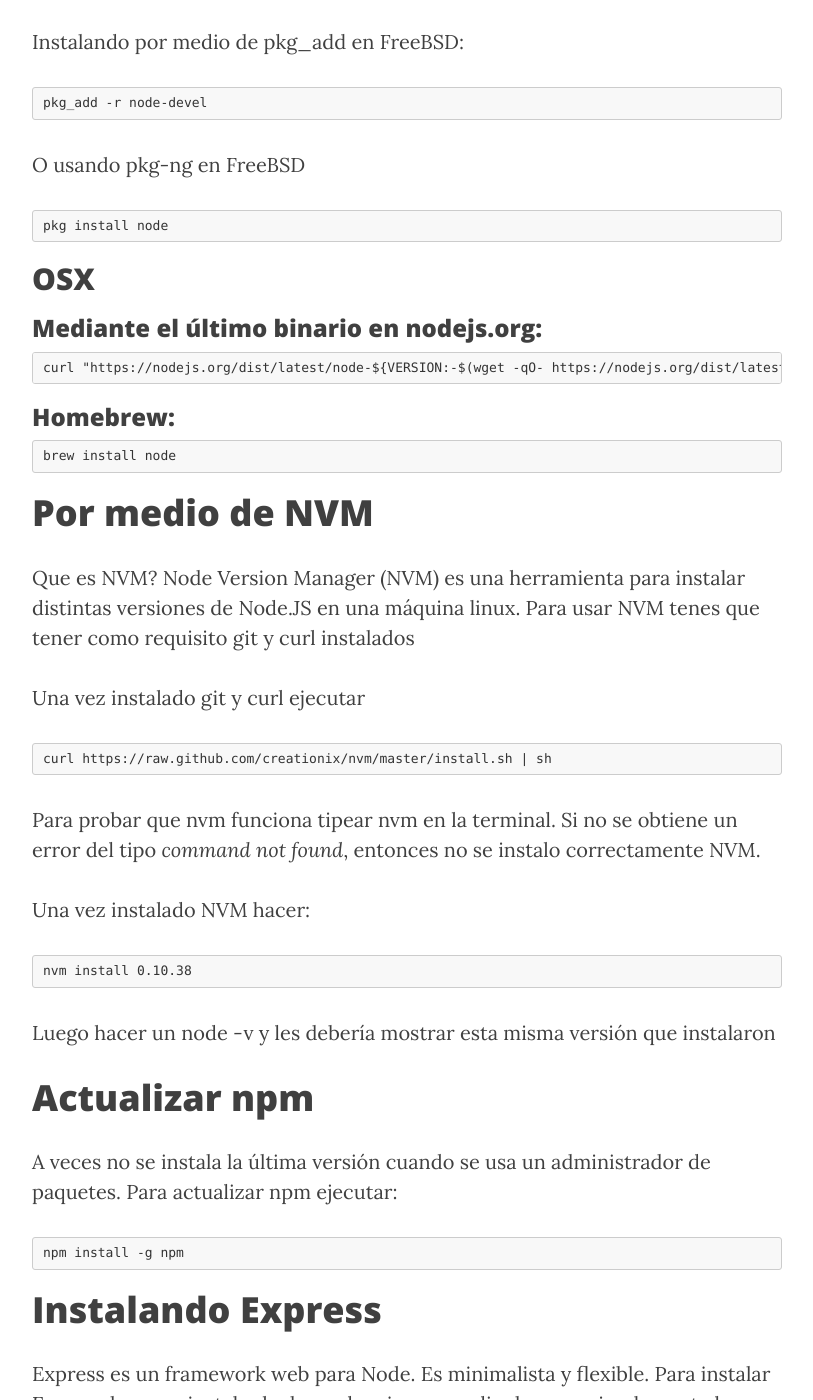
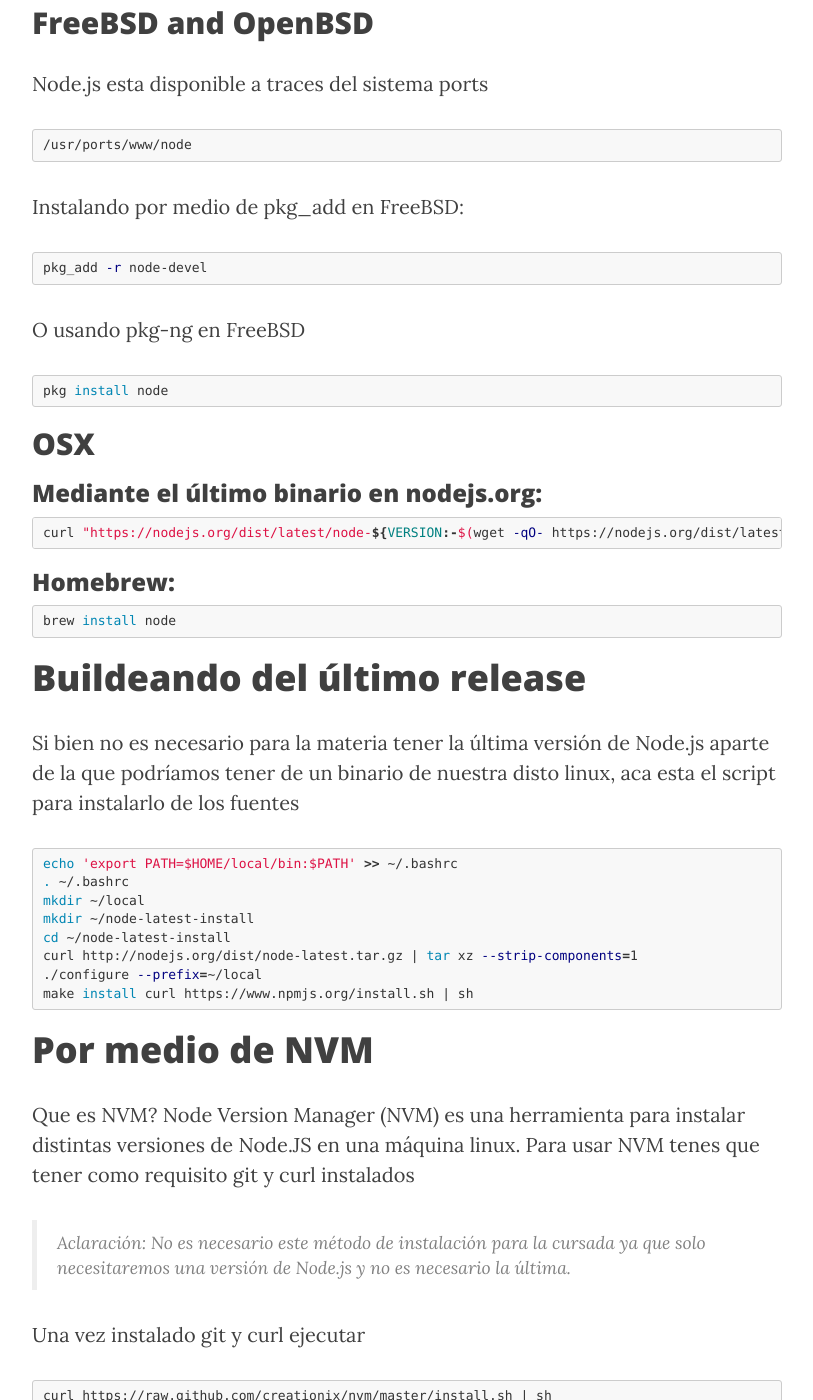
Before and after one commit to arquitecturas-concurrentes/arquitecturas-concurrentes.github.io, a Jekyll site: the page built from guias/node.md, in a window 1280 px wide and 1400 px high, scrolled down 4048 px. Shown: the whole window, without its empty margins (233-1046 px from the left). Built offline with Jekyll 4.4.1, drawn with Linux system fonts in a browser that asks for light colours; nearby versions of some CDN libraries; some of the changed text lies outside the part shown.

Commit message:
Update guia Node.js

````diff
--- a/guias/node.md
+++ b/guias/node.md
@@ -15,7 +15,16 @@
 
 # Instalando Node
 
-Para instalar node se puede hacerlo por medio de la distribución de Linux que uses o por NVM
+Para instalar node se puede hacerlo por medio de la distribución de Linux que uses, por NVM,
+o buildeando a partir de los fuentes.
+
+<blockquote>
+Aclaración: Para la materia no es necesario instalarse NVM, lo recomendado es mediante
+la instalación de acuerdo a la distribución Linux que tengas. Los otros dos métodos son
+adicionales que pueden ser interesantes si queres saber otras maneras de instalar node
+o incluso de instalarlo cuando se quiere instalar múltiples versiones de Node.js o
+la última existente.
+</blockquote>
 
 # Instalando por medio del administrador de paquetes Linux
 
@@ -28,28 +37,28 @@
 
 ###En ubuntu:
 
-```
+{% highlight bash %}
 curl --silent --location https://deb.nodesource.com/setup_0.12 | sudo bash -
-```
+{% endhighlight %}
 
 Después instalar con apt:
 
-```
+{% highlight bash %}
 sudo apt-get install --yes nodejs
-```
+{% endhighlight %}
 
 ###En Debian y derivados
 
-```
+{% highlight bash %}
 apt-get install curl
 curl --silent --location https://deb.nodesource.com/setup_0.12 | bash -
-```
+{% endhighlight %}
 
 Despues instalar con apt
 
-```
+{% highlight bash %}
 apt-get install --yes nodejs
-```
+{% endhighlight %}
 
 Opcional: install build tools
 
@@ -57,9 +66,9 @@
 
 En Ubuntu o Debian:
 
-```
+{% highlight bash %}
 sudo apt-get git curl nodejs npm
-```
+{% endhighlight %}
 
 ####Instalando build essential
 
@@ -67,9 +76,9 @@
 
 tanto en Debian como en Ubuntu hacer:
 
-```
+{% highlight bash %}
 apt-get install --yes build-essential
-```
+{% endhighlight %}
 
 ##Enterprise Linux and Fedora
 
@@ -79,37 +88,37 @@
 
 Correr como root en RHEL, CentOS o Fedora:
 
-```
+{% highlight bash %}
 curl --silent --location https://rpm.nodesource.com/setup | bash -
-```
+{% endhighlight %}
 
 Y luego con yum
 
-```
+{% highlight bash %}
 yum -y install nodejs
-```
+{% endhighlight %}
 
 Para instalar addons nativos de npm se necesita instalar build tools:
 
-```
+{% highlight bash %}
 yum install gcc-c++ make
-```
+{% endhighlight %}
 
 #Para Fedora >= 18
 
 Hay un Node.js y npm oficial en el repositorio ofical. Instalar haciendo:
 
-```
+{% highlight bash %}
 sudo yum install nodejs npm
-```
+{% endhighlight %}
 
 En caso de que quieran la última versión instalar de updates-testing.
 
 Gente que usa RHEL y CentOD pueden instalar Node.js y npm de EPEL haciendo:
 
-```
+{% highlight bash %}
 sudo yum install nodejs npm --enablerepo=epel
-```
+{% endhighlight %}
 
 En caso de que quieran la última versión instalar de epel-testing.
 
@@ -118,9 +127,9 @@
 
 Node.js esta disponible en emerge
 
-```
+{% highlight bash %}
 emerge nodejs
-```
+{% endhighlight %}
 
 ##OpenSUSE and SLE
 
@@ -129,74 +138,96 @@
 
 Instalando en openSUSE 13.1:
 
-```
+{% highlight bash %}
 sudo zypper ar \
   http://download.opensuse.org/repositories/devel:/languages:/nodejs/openSUSE_13.1/ \
   Node.js
 sudo zypper in nodejs nodejs-devel
-```
+{% endhighlight %}
 
 ##Arch Linux
 
 Node.js y npm estan disponibles en pacman
 
-```
+{% highlight bash %}
 pacman -S nodejs npm
-```
+{% endhighlight %}
 
 ##FreeBSD and OpenBSD
 
 Node.js esta disponible a traces del sistema ports
 
-```
+{% highlight bash %}
 /usr/ports/www/node
-```
+{% endhighlight %}
 
 Instalando por medio de pkg_add en FreeBSD:
 
-```
+{% highlight bash %}
 pkg_add -r node-devel
-```
+{% endhighlight %}
 
 O usando pkg-ng en FreeBSD
 
-```
+{% highlight bash %}
 pkg install node
-```
+{% endhighlight %}
 
 ##OSX
 
 ###Mediante el último binario en nodejs.org:
 
-```
+{% highlight bash %}
 curl "https://nodejs.org/dist/latest/node-${VERSION:-$(wget -qO- https://nodejs.org/dist/latest/ | sed -nr 's|.*>node-(.*)\.pkg</a>.*|\1|p')}.pkg" > "$HOME/Downloads/node-latest.pkg" && sudo installer -store -pkg "$HOME/Downloads/node-latest.pkg" -target "/"
-```
+{% endhighlight %}
 
 ###Homebrew:
 
-```
+{% highlight bash %}
 brew install node
-```
+{% endhighlight %}
+
+#Buildeando del último release
+
+Si bien no es necesario para la materia tener la última versión de Node.js aparte de la que podríamos
+tener de un binario de nuestra disto linux, aca esta el script para instalarlo de los fuentes
+
+{% highlight bash %}
+echo 'export PATH=$HOME/local/bin:$PATH' >> ~/.bashrc
+. ~/.bashrc
+mkdir ~/local
+mkdir ~/node-latest-install
+cd ~/node-latest-install
+curl http://nodejs.org/dist/node-latest.tar.gz | tar xz --strip-components=1
+./configure --prefix=~/local
+make install
+curl https://www.npmjs.org/install.sh | sh
+{% endhighlight %}
 
 # Por medio de NVM
 
 Que es NVM? Node Version Manager (NVM) es una herramienta para instalar distintas versiones de
 Node.JS en una máquina linux. Para usar NVM tenes que tener como requisito git y curl instalados
 
+<blockquote>
+Aclaración: No es necesario este método de instalación para la cursada ya que solo necesitaremos
+una versión de Node.js y no es necesario la última.
+</blockquote>
+
 Una vez instalado git y curl ejecutar
 
-```
+{% highlight bash %}
 curl https://raw.github.com/creationix/nvm/master/install.sh | sh
-```
+{% endhighlight %}
 
 Para probar que nvm funciona tipear nvm en la terminal. Si no se obtiene un
 error del tipo *command not found*, entonces no se instalo correctamente NVM.
 
 Una vez instalado NVM hacer:
 
-```
+{% highlight bash %}
 nvm install 0.10.38
-```
+{% endhighlight %}
 
 Luego hacer un node -v y les debería mostrar esta misma versión que instalaron
 
@@ -206,28 +237,19 @@
 A veces no se instala la última versión cuando se usa un administrador de paquetes. Para actualizar
 npm ejecutar:
 
-```
+{% highlight bash %}
 npm install -g npm
-```
-
-# Instalando Express
-
-Express es un framework web para Node. Es minimalista y flexible. Para instalar Express
-hay que instalar la dependencia por medio de npm, simplemente hay que ejecutar:
-
-```
-npm install -g express
-```
+{% endhighlight %}
 
 # Como iniciar un proyecto Node.js + Express
 
 Para crear un proeycto simple en Express, hay que hacer algo como lo siguiente:
 
-```
+{% highlight bash %}
 mkdir pepita-express
 cd pepita-express
 npm init
-```
+{% endhighlight %}
 
 A partir de este punto se va a crear un package.json que contiene toda la metadata, incluyendo
 las dependencias que tendrá nuestra aplicacion Express, estas preguntas estan enmarcadas entre
@@ -242,17 +264,17 @@
 Ahora falta instalar Express y guardarlo en la lista de dependencias, para hacer ambas cosas
 ejecutar:
 
-```
+{% highlight bash %}
 npm install express --save
-```
+{% endhighlight %}
 
 Si queremos instalar otras dependencias podemos hacerlo por medio de npm o modificando directamente
 el package.json, si lo hacemos de esta segunda manera siempre tendremos que luego ejecutar en el
 directorio raiz:
 
-```
+{% highlight bash %}
 npm install
-```
+{% endhighlight %}
 
 Con esto instalará localmente las dependencias de nuestro proyecto
 
````
